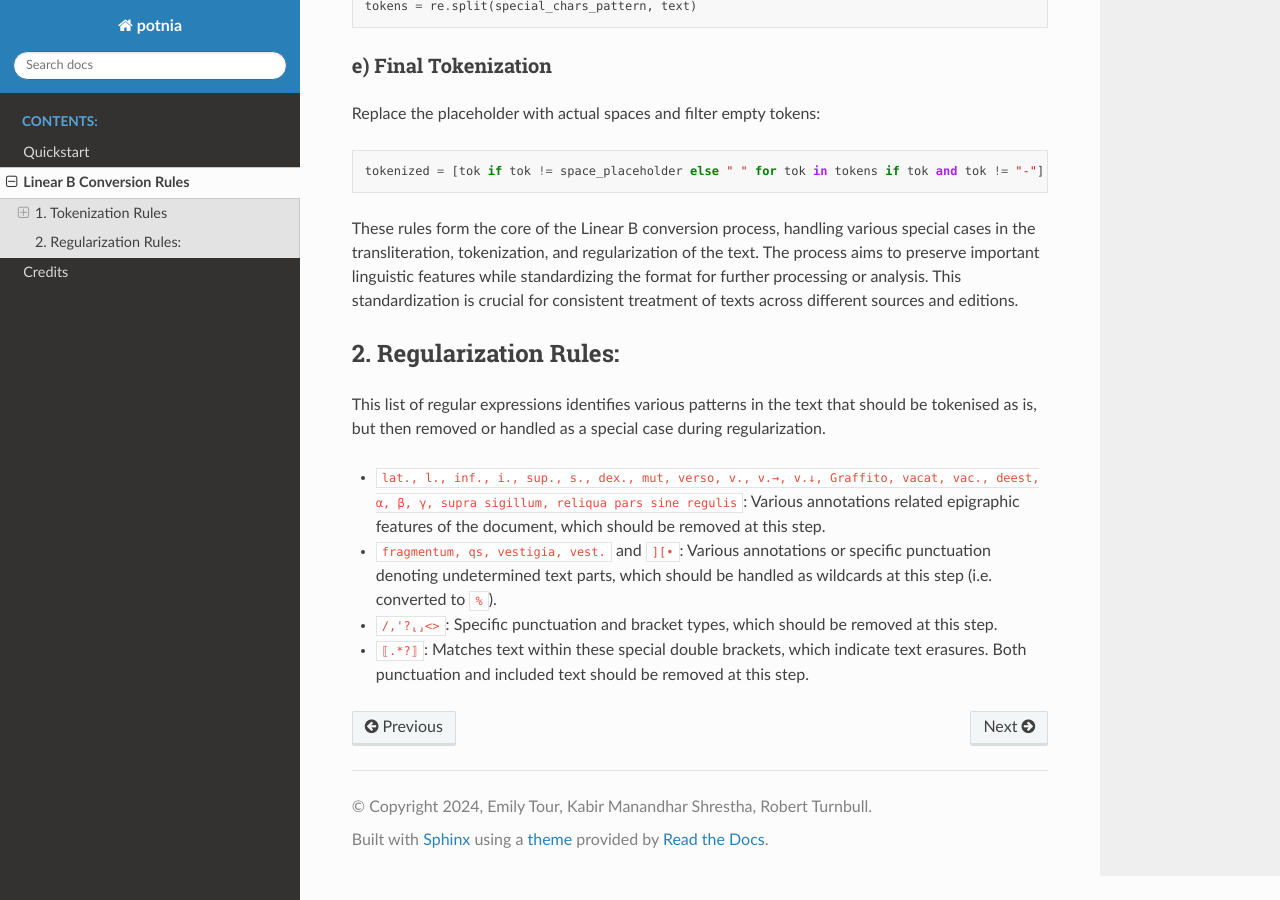
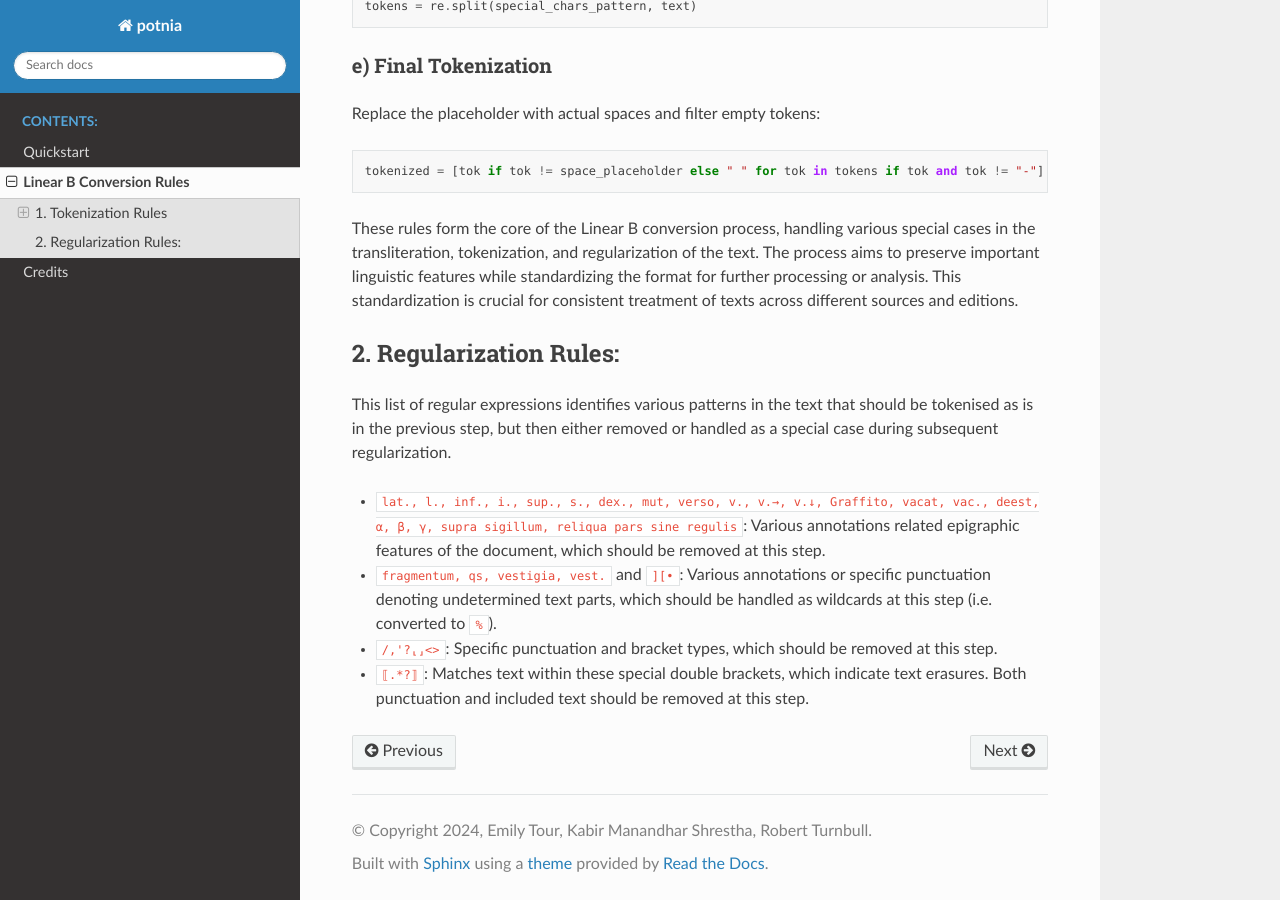
Before and after one commit to AncientNLP/potnia, a Sphinx documentation site: the page built from docs/linear_b.md, in a window 1280 px wide and 900 px high, scrolled down 1442 px. Built offline with Sphinx 7.4.7 and the Read the Docs theme 2.0.0, drawn with Linux system fonts in a browser that asks for light colours.

Commit message:
Update linear_b.md
Minor change to wording RE: regularization

```diff
--- a/docs/linear_b.md
+++ b/docs/linear_b.md
@@ -58,7 +58,7 @@ These rules form the core of the Linear B conversion process, handling various s
 
 ## 2. Regularization Rules:
 
-This list of regular expressions identifies various patterns in the text that should be tokenised as is, but then removed or handled as a special case during regularization.
+This list of regular expressions identifies various patterns in the text that should be tokenised as is in the previous step, but then either removed or handled as a special case during subsequent regularization.
 
 - `lat., l., inf., i., sup., s., dex., mut, verso, v., v.→, v.↓, Graffito, vacat, vac., deest, α, β, γ, supra sigillum, reliqua pars sine regulis`: Various annotations related epigraphic features of the document, which should be removed at this step.
 - `fragmentum, qs, vestigia, vest.` and `][•`: Various annotations or specific punctuation denoting undetermined text parts, which should be handled as wildcards at this step (i.e. converted to `%`).
```
